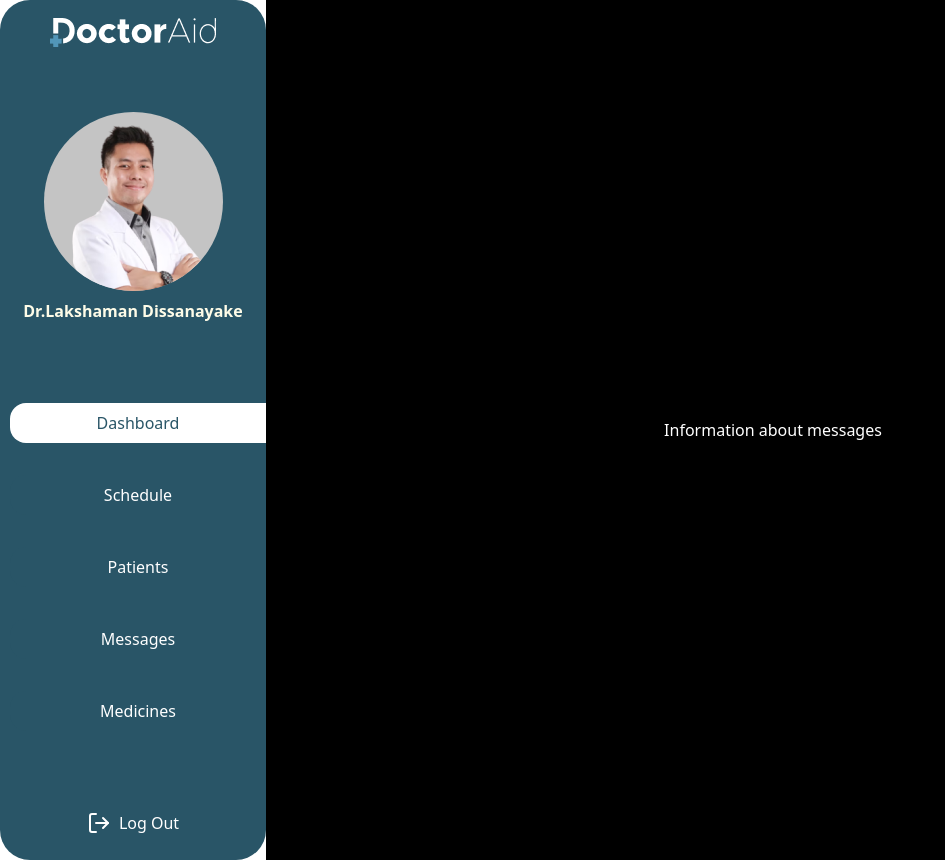
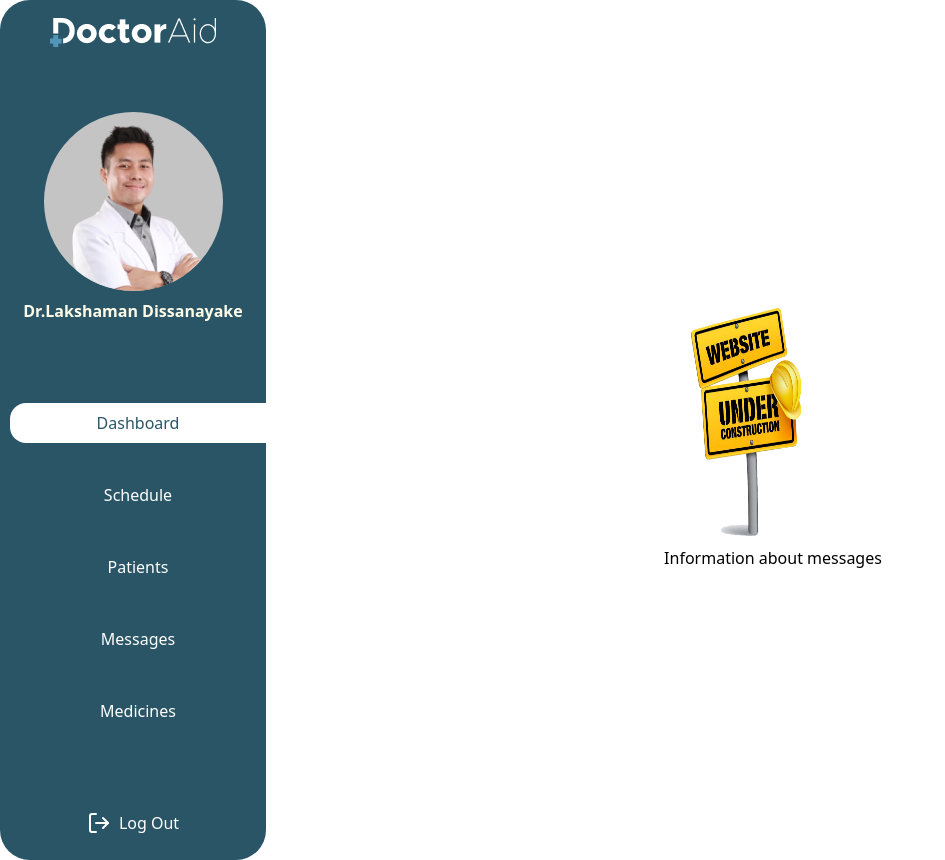
Before and after one commit to DoctorAid/doctoraid-main, a React (Vite) app in the folder doctors-dashboard/: page /messages in a window 1280 px wide. Shown: the whole page, without its empty margins (0-945 px from the left). Built offline with nearby package versions, Linux system fonts and the light colour scheme.

Commit message:
pages updated

```diff
--- a/doctors-dashboard/src/assets/pages/MedicinesPage.jsx
+++ b/doctors-dashboard/src/assets/pages/MedicinesPage.jsx
@@ -2,8 +2,11 @@ import React from 'react'
 
 function MedicinesPage() {
   return (
-    <div className='flex bg-black w-full items-center justify-center text-white'>
-       <div>Information about medicines</div>
+    <div className='flex bg-white w-full items-center justify-center text-black'>
+
+
+       <div>
+       <img src="/Images/temp.png" className="w-40 h-64" />Information about medicines</div>
 
     </div>
   )
--- a/doctors-dashboard/src/assets/pages/MessagePage.jsx
+++ b/doctors-dashboard/src/assets/pages/MessagePage.jsx
@@ -2,8 +2,11 @@ import React from 'react'
 
 function MessagePage() {
   return (
-    <div className='flex bg-black w-full items-center justify-center text-white'>
-       <div>Information about messages</div>
+    <div className='flex bg-white w-full items-center justify-center text-black'>
+
+
+       <div>
+       <img src="/Images/temp.png" className="w-40 h-64" />Information about messages</div>
 
     </div>
   )
--- a/doctors-dashboard/src/assets/pages/PatientsPage.jsx
+++ b/doctors-dashboard/src/assets/pages/PatientsPage.jsx
@@ -2,8 +2,11 @@ import React from 'react'
 
 function PatientsPage() {
   return (
-    <div className='flex bg-black w-full items-center justify-center text-white'>
-       <div>Information about patients</div>
+    <div className='flex bg-white w-full items-center justify-center text-black'>
+
+
+       <div>
+       <img src="/Images/temp.png" className="w-40 h-64" />Information about patients</div>
 
     </div>
   )
--- a/doctors-dashboard/src/assets/pages/SchedulePage.jsx
+++ b/doctors-dashboard/src/assets/pages/SchedulePage.jsx
@@ -2,8 +2,11 @@ import React from 'react'
 
 function SchedulePage() {
   return (
-    <div className='flex bg-black w-full items-center justify-center text-white'>
-       <div>Information about Sessions</div>
+    <div className='flex bg-white w-full items-center justify-center text-black'>
+
+
+       <div>
+       <img src="/Images/temp.png" className="w-40 h-64" />Information about sessions</div>
 
     </div>
   )
```
Also changed, not shown: doctors-dashboard/public/Images/temp.png (added).
